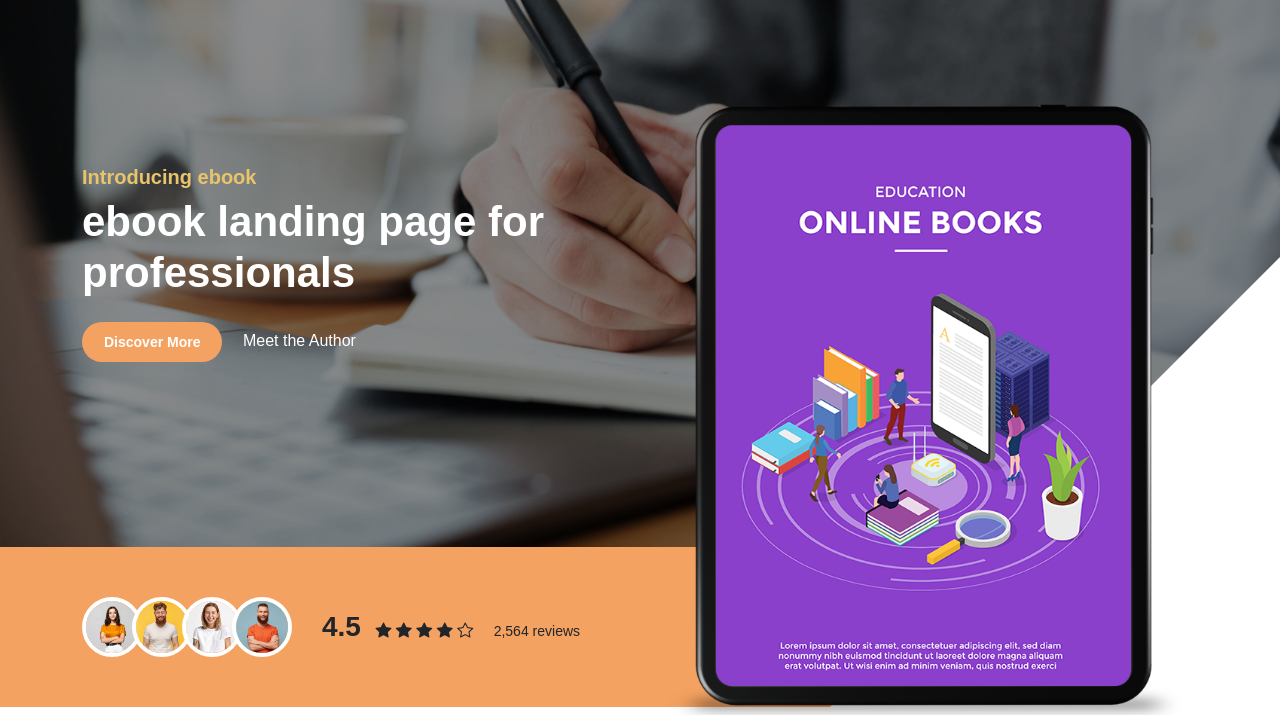
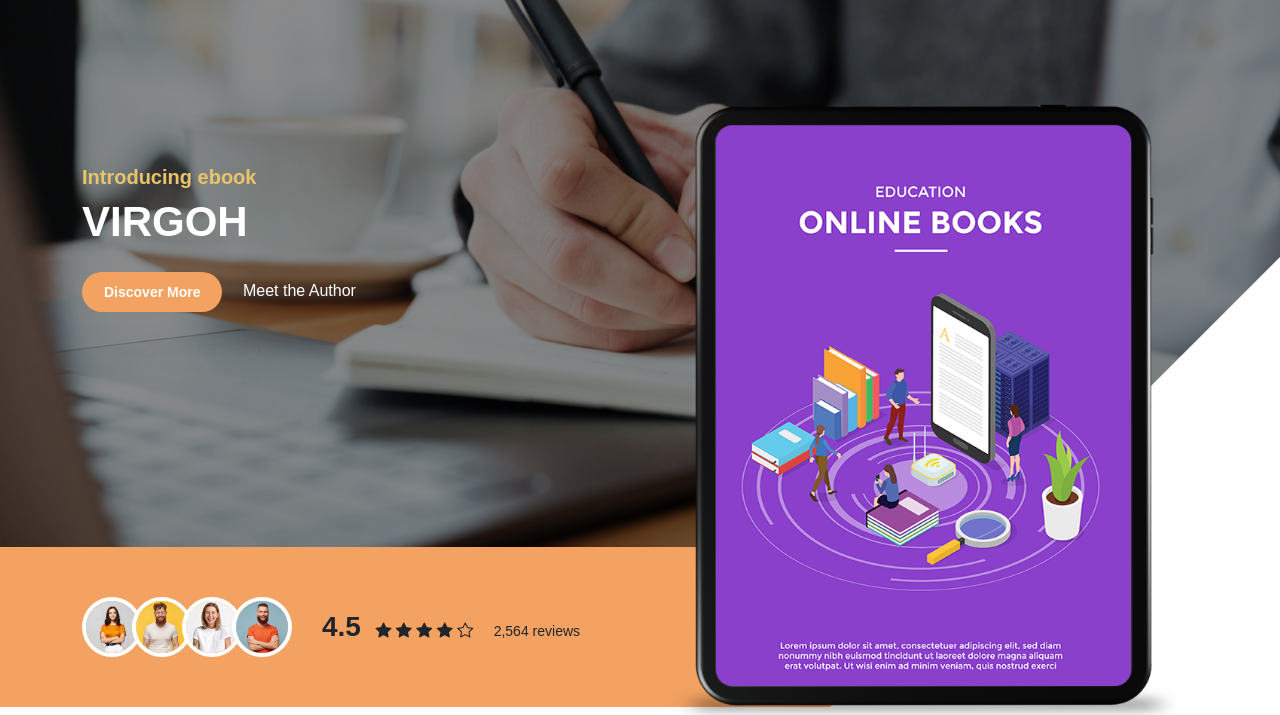
Before and after one commit to VIRGOH/site, a plain HTML site: page index.html in a window 1280 px wide. Shown: the part 85-800 px from the top of the page. Drawn offline with Linux system fonts and the light colour scheme; a web font is replaced by a local one.

Commit message:
Add files via upload

```diff
--- a/index.html
+++ b/index.html
@@ -94,7 +94,7 @@ https://templatemo.com/tm-588-ebook-landing
 
                             <h6>Introducing ebook</h6>
 
-                            <h1 class="text-white mb-4">ebook landing page for professionals</h1>
+                            <h1 class="text-white mb-4">VIRGOH</h1>
 
                             <a href="#section_2" class="btn custom-btn smoothscroll me-3">Discover More</a>
 
```
